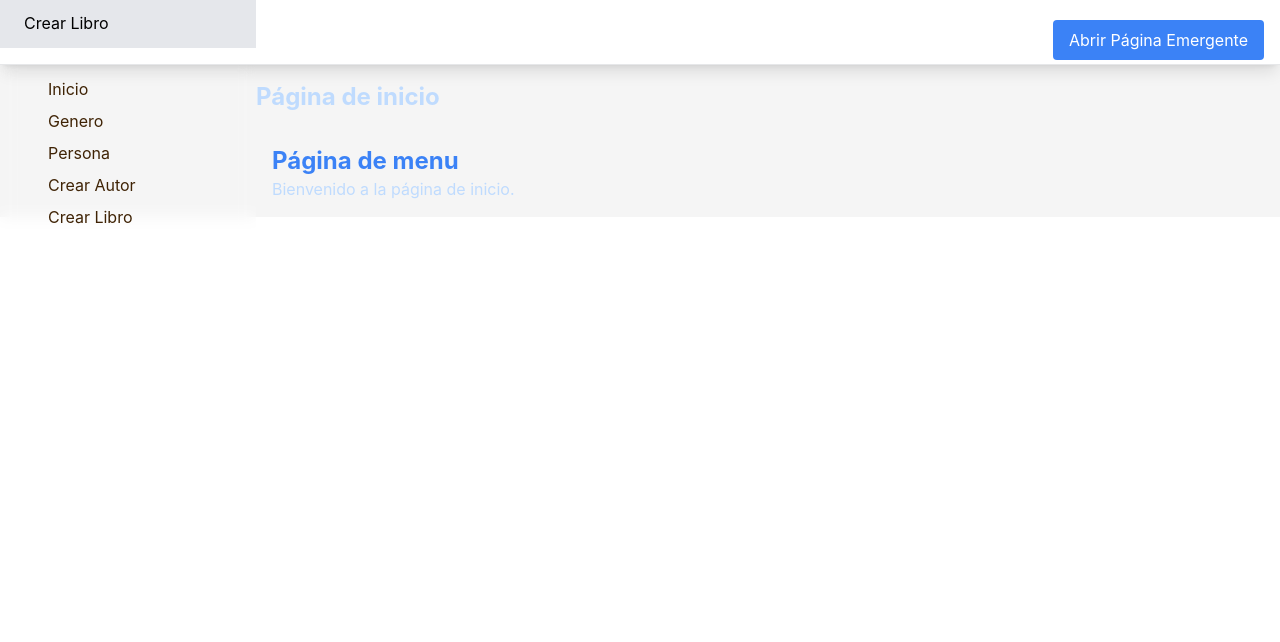
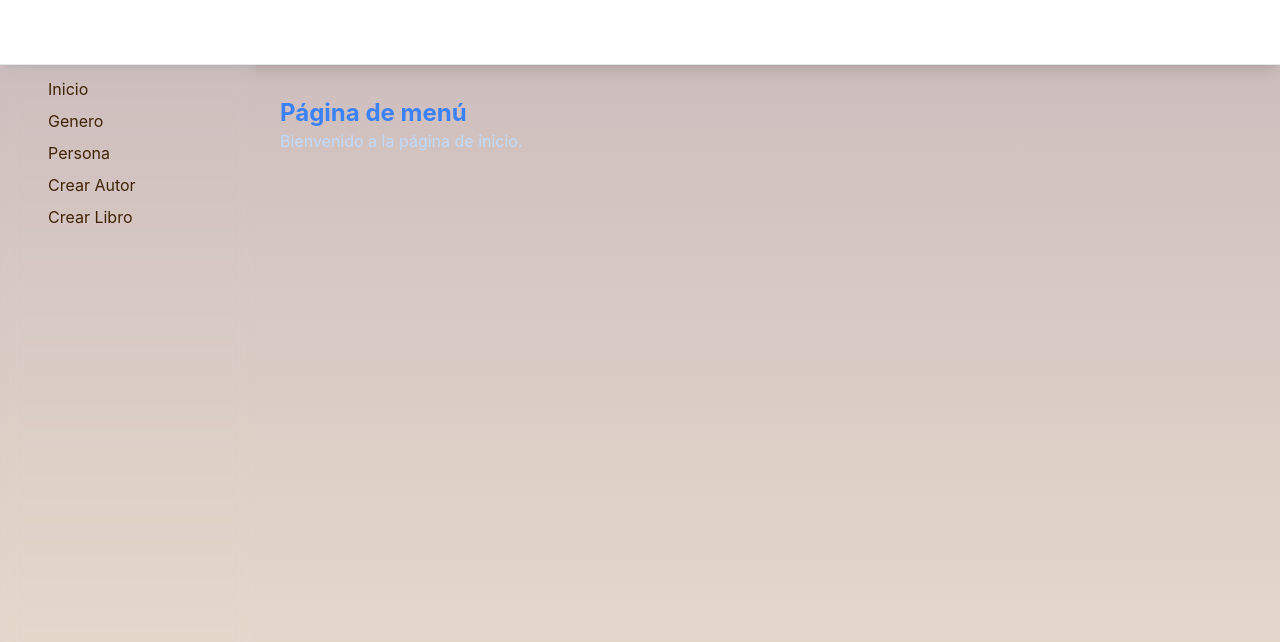
Before and after one commit to Laucha0550/biblioteca, a React (Create React App) app: page /menu in a window 1280 px wide. Shown: the top 642 px of the page. Built offline with nearby package versions, Linux system fonts and the light colour scheme.

Commit message:
arreglos bonitos

```diff
--- a/src/Pages/App.tsx
+++ b/src/Pages/App.tsx
@@ -9,6 +9,7 @@ import ItemsPage from './ItemsPage.tsx';
 import ListaPersonas from './Persona.tsx';
 import CrearAutor from './CrearAutor.tsx';
 import CrearLibro from './CrearLibro.tsx';
+import Navbar from './Navbar.tsx';
 
 const Sidebar = () => (
   <div className={'hidden lg:block fixed backdrop-blur inset-0 top-[3.8125rem] right-auto w-[16rem] pb-10 px-8 overflow-y-auto'}>
@@ -37,67 +38,13 @@ type NavbarProps = {
   openModal: () => void;
 };
 
-const Navbar = ({ toggleSidebar, openModal }: NavbarProps) => (
-  <nav className="sticky top-0 z-40 w-full backdrop-blur flex-none transition-colors duration-500 lg:z-50 lg:border-b lg:border-slate-900/10 dark:border-slate-50/[0.06] bg-white supports-backdrop-blur:bg-white/95 dark:bg-violeta5 shadow-lg">
-    <div className="container mx-auto px-4">
-      <div className="flex items-center justify-between h-16">
-        {/* Elementos del Sidebar */}
-        <div className="flex items-center">
-          <div className="hidden lg:block fixed inset-y-0 left-0 w-64 bg-white dark:bg-gray-800">
-            <div className="flex flex-col justify-end h-full py-4">
-              <Link to="/menu" className="px-6 py-3 border-b hover:bg-gray-200">Inicio</Link>
-              <Link to="/Pagina3" className="px-6 py-3 border-b hover:bg-gray-200">Genero</Link>
-              <Link to="/Persona" className="px-6 py-3 border-b hover:bg-gray-200">Persona</Link>
-              <Link to="/CAutor" className="px-6 py-3 border-b hover:bg-gray-200">Crear Autor</Link>
-              <Link to="/CLibro" className="px-6 py-3 border-b hover:bg-gray-200">Crear Libro</Link>
-            </div>
-          </div>
-          {/* Título del Navbar */}
-          <div className="ml-auto">
-            <h1 className="text-white text-lg font-semibold focus:outline-none">Biblioteca Maximo Meridio 3ero</h1>
-          </div>
-        </div>
-        {/* Botón para abrir el modal */}
-        <div>
-          <button
-            className="bg-blue-500 text-white py-2 px-4 mt-4 rounded"
-            onClick={openModal}
-          >
-            Abrir Página Emergente
-          </button>
-        </div>
-      </div>
-    </div>
-  </nav>
-);
-
 
 const Outlet = () => {
   const [generos, setGeneros] = useState([]);
   const [filteredGeneros, setFilteredGeneros] = useState([]);
 
-  // useEffect(() => {
-  //   // Realizar la llamada a la API para obtener los géneros
-  //   axios.get('https://biblioteca-2023.web.app/genero')
-  //     .then(response => {
-  //       setGeneros(response.data);
-  //       setFilteredGeneros(response.data);
-  //     })
-  //     .catch(error => {
-  //       console.error(error);
-  //     });
-  // }, []);
-
-  // const filterList = (searchTerm: string) => {
-  //   const filteredList = generos.filter(genero =>
-  //     genero.NombreGenero.toLowerCase().includes(searchTerm.toLowerCase())
-  //   );
-  //   setFilteredGeneros(filteredList);
-  // };
-
   return (
     <div className="container mx-auto text-blue-200">
-      <h1 className="text-2xl font-bold mt-4 text-blue-200">Página de inicio</h1>
       {/* <Buscador filterList={filterList} /> Agregar el componente Buscador aquí */}
       <div className="p-4">
         <Routes>
@@ -122,9 +69,11 @@ const App = () => {
 
   return (
     <Router>
-      <div className="flex bg-vintaje1 flex-col">
-        <Navbar toggleSidebar={() => {}} openModal={toggleModal} />
+      <Navbar toggleSidebar={() => {}} openModal={toggleModal} />
+      <div className="min-h-screen bg-gradient-to-b from-violeta9 to-violeta8">
+
         <div className="flex">
+
           <div className="w-64">
             <Sidebar />
           </div>
@@ -134,14 +83,14 @@ const App = () => {
             </div>
           </div>
         </div>
-      </div>
-      <Modal
+        <Modal
         isOpen={showModal}
         onRequestClose={toggleModal}
-        contentLabel="Cargar Items"
-      >
+        contentLabel="Cargar Items">
         <ItemsPage closeModal={toggleModal} />
       </Modal>
+      </div>
+
     </Router>
   );
 };
--- a/src/Pages/Home.tsx
+++ b/src/Pages/Home.tsx
@@ -1,10 +1,12 @@
 import React from 'react';
 
 const Home = () => (
-  <div className="container mx--2">
-    <h1 className="text-2xl font-bold mt-4 text-blue-500">Página de menu</h1>
-    <p>Bienvenido a la página de inicio.</p>
+  <div className="">
+    <div className="container mx-2">
+      <h1 className="text-2xl font-bold mt-4 text-blue-500">Página de menú</h1>
+      <p>Bienvenido a la página de inicio.</p>
+    </div>
   </div>
 );
 
-export default Home;
+export default Home
--- /dev/null
+++ b/src/Pages/Navbar.tsx
@@ -0,0 +1,52 @@
+import { useState } from 'react';
+import { Link } from 'react-router-dom';
+
+const Navbar = ({ toggleSidebar, openModal }: NavbarProps) => {
+  const [hoveredLink, setHoveredLink] = useState('');
+
+  const handleMouseEnter = (linkName) => {
+    setHoveredLink(linkName);
+  };
+
+  const handleMouseLeave = () => {
+    setHoveredLink('');
+  };
+
+  return (
+    <nav className="sticky top-0 z-40 w-full backdrop-blur flex-none transition-colors duration-500 lg:z-50 lg:border-b lg:border-slate-900/10 dark:border-slate-50/[0.06] bg-white supports-backdrop-blur:bg-white/95 dark:bg-violeta5 shadow-lg fixed">
+      <div className="container mx-auto px-4">
+        <div className="flex items-center justify-between h-16">
+          {/* Elementos del lado izquierdo */}
+          <div className="flex items-center">
+            <h1 className="text-white text-lg font-semibold focus:outline-none">Biblioteca Maximo Meridio 3ero</h1>
+          </div>
+
+          {/* Elementos del lado derecho */}
+          <div className="flex items-center space-x-4">
+            <div className="hidden lg:flex space-x-4">
+              <Link to="/menu" className={`text-white relative ${hoveredLink === 'Inicio' ? 'text-violeta5' : ''}`}onMouseEnter={() => handleMouseEnter('Inicio')}onMouseLeave={handleMouseLeave}>
+                <div className={`p-5 transition-colors duration-300 ${ hoveredLink === 'Inicio' ? 'bg-violeta7' : 'bg-transparent'}`}>Inicio </div>
+              </Link>
+              <Link to="/Pagina3" className={`text-white relative ${hoveredLink === 'Genero' ? 'text-violeta5' : ''}`} onMouseEnter={() => handleMouseEnter('Genero')} onMouseLeave={handleMouseLeave}>
+                <div className={`p-5 transition-colors duration-300 ${hoveredLink === 'Genero' ? 'bg-violeta7' : 'bg-transparent'}`}>Genero</div>
+                </Link>
+              <Link to="/Persona" className={`text-white relative ${hoveredLink === 'Persona' ? 'text-violeta5' : ''}`} onMouseEnter={() => handleMouseEnter('Persona')} onMouseLeave={handleMouseLeave}>
+                <div className={` p-5 transition-colors duration-300 ${hoveredLink === 'Persona' ? 'bg-violeta7' : 'bg-transparent'}`}>Persona</div>
+
+              </Link>
+              <Link to="/CAutor" className={`text-white relative ${hoveredLink === 'Crear Autor' ? 'text-violeta5' : '' }`}onMouseEnter={() => handleMouseEnter('Crear Autor')}onMouseLeave={handleMouseLeave}>
+                <div className={`p-5  transition-colors duration-300 ${ hoveredLink === 'Crear Autor' ? 'bg-violeta7' : 'bg-transparent'}`}>Crear Autor</div>
+              </Link>
+
+              <Link to="/CLibro" className={`text-white relative ${hoveredLink === 'Crear Libro' ? 'text-violeta5' : ''}`}onMouseEnter={() => handleMouseEnter('Crear Libro')} onMouseLeave={handleMouseLeave}>
+                <div className={` p-5 transition-colors duration-300 ${hoveredLink === 'Crear Libro' ? 'bg-violeta7' : 'bg-transparent'}`}>Crear Libro</div>
+              </Link>
+            </div>
+          </div>
+        </div>
+      </div>
+    </nav>
+  );
+};
+
+export default Navbar;
```
